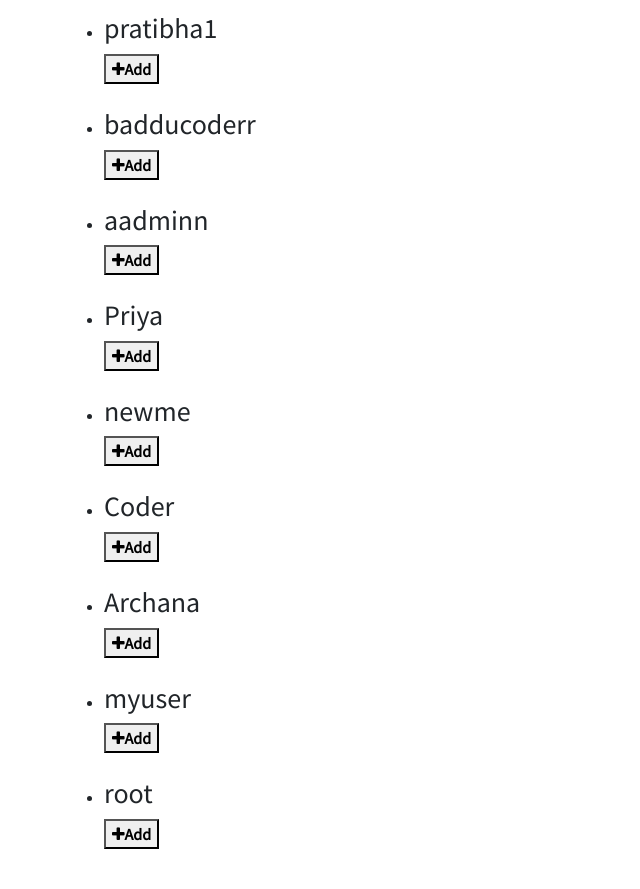
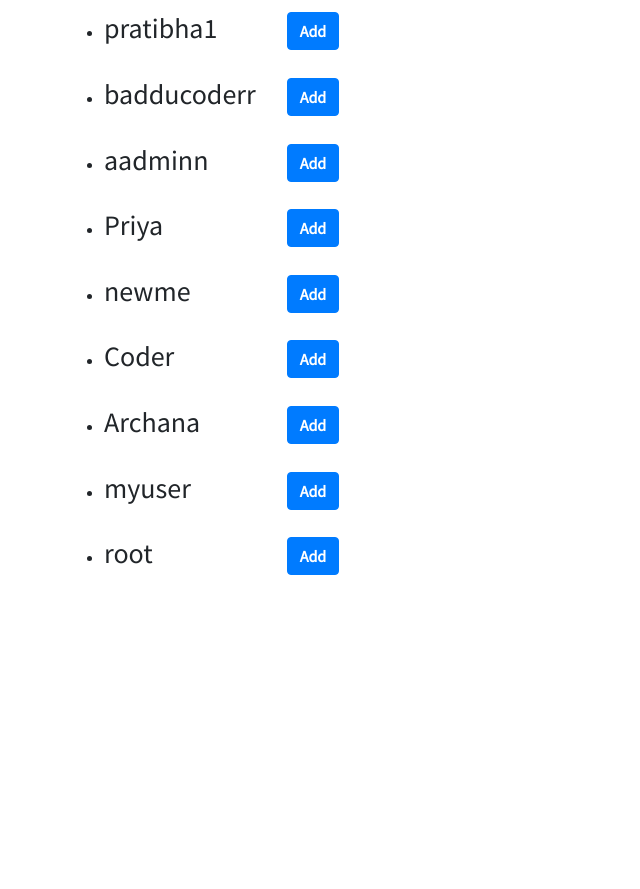
Before and after one commit to PratibhaShrivastav/Social-Network, a Django app: page /all-users/ in a window 1280 px wide. Shown: the part 84-973 px from the top of the page, without its empty margins (0-640 px from the left). After the commit the page ends 659 px from the top, so only its background shows below. Run offline with Django 3.2, Linux system fonts and the light colour scheme; a user stored in the database is signed in; data comes from the database, SQL or seed files in the repository; both versions use the stored data as it was after the commit; some libraries are stand-ins or nearby versions.

Commit message:
minor css fixes

```diff
--- a/accounts/templates/Users/allusers.html
+++ b/accounts/templates/Users/allusers.html
@@ -4,10 +4,10 @@
 <div class="userlist">
 <ul>
     {% for user in users %}
-       <li> <h3>{{user.username}}</h3>
         <form method="POST" action="{% url 'accounts:send_request' to_user=user.pk %}">
             {% csrf_token %}
-            <button type="submit" id="addbtn"><span class="fa fa-plus" aria-hidden="true"></span>Add</button>
+            <li> <h3>{{user.username}}
+            <input type="submit" class="btn btn-primary" value="Add" id="addbtn"></h3></li>
         </form>
         <br>
     {% endfor %}
--- a/static/css/base.css
+++ b/static/css/base.css
@@ -115,6 +115,8 @@ nav {
 
 #addbtn {
     font-weight: bold;
+    float: right;
+    margin-right: 80%;
 }
 .userlist {
     margin-left: 5%;
```
Also changed, not shown: db.sqlite3.
